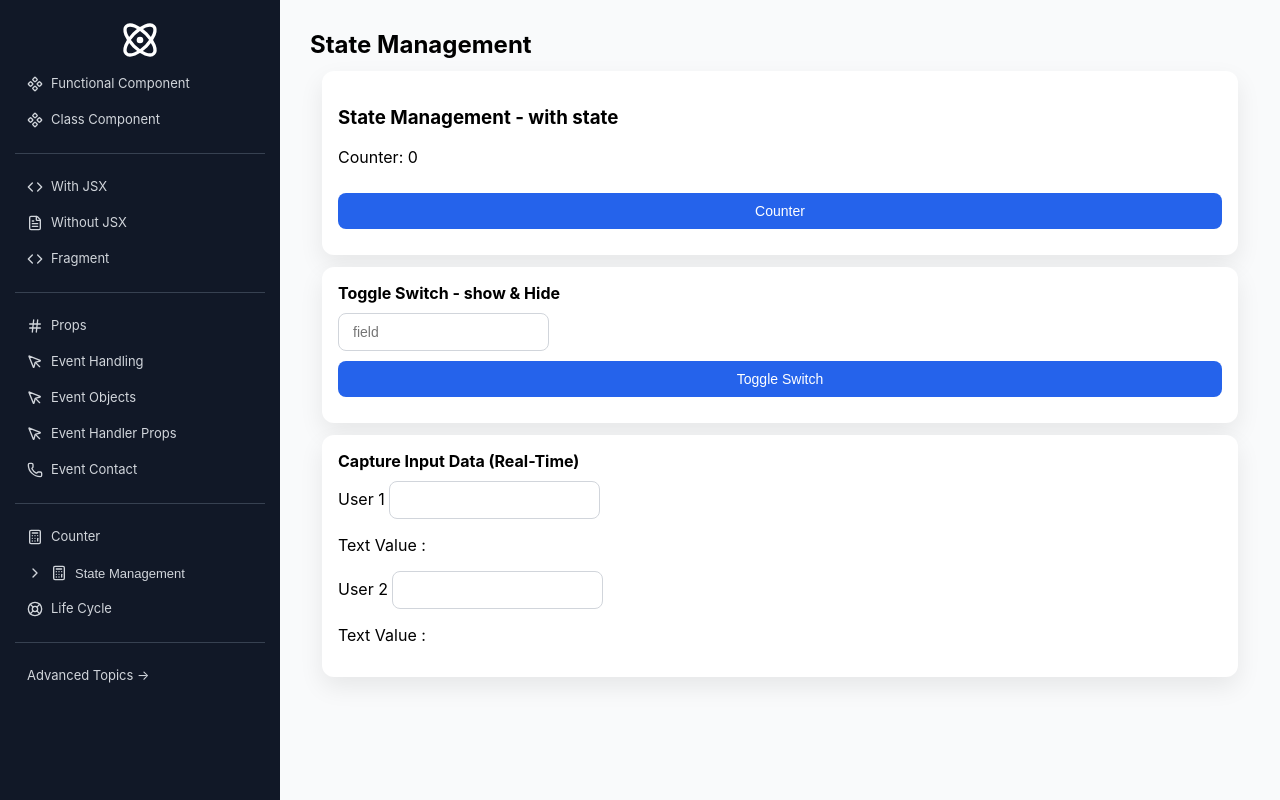
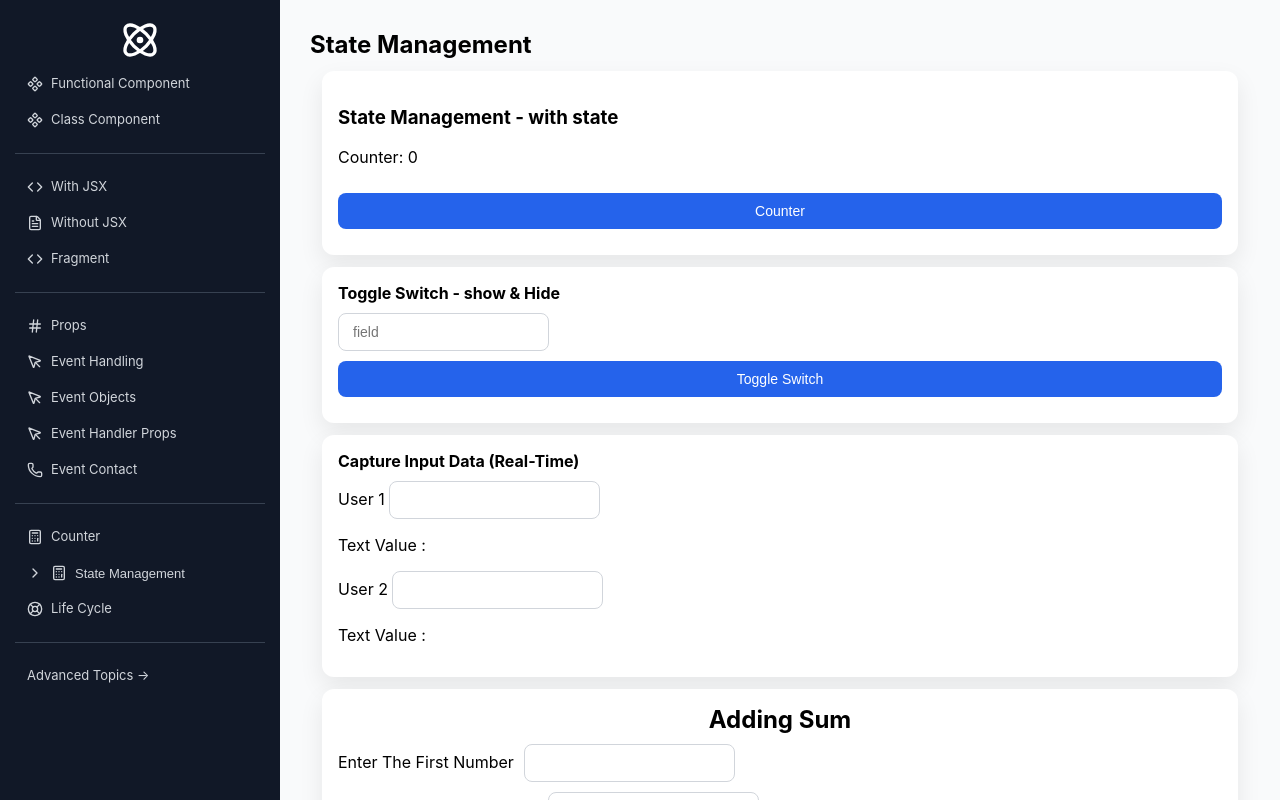
Before and after one commit to mahapatra079/my-app, a React (Create React App) app: page /state in a window 1280 px wide. Built offline with nearby package versions, Linux system fonts and the light colour scheme.

Commit message:
optimization components

```diff
--- a/src/AddingSum.js
+++ b/src/components/state-management/AddingSum.js
@@ -13,12 +13,12 @@ function AddingSum (){
     }
 
     return(
-        <div className="adding-sum">
-            <h2 className="textCenter">Adding Sum </h2>
+        <div className="card">
+            <h2 className="textCenter mb-10">Adding Sum </h2>
             <div>
                 <div>
                     <label>Enter The First Number</label>
-                    <input type="number" className="form-control" onChange={(e)=> setValue1(e.target.value)}/>
+                    <input type="number" className="form-control ml-10 mb-10" onChange={(e)=> setValue1(e.target.value) }/>
                     {/* React passes event, not value. */}
                     {/*
                          . onChange captures user input and updates component state using the event object
@@ -34,13 +34,13 @@ function AddingSum (){
                 </div>
                 <div>
                     <label>Enter The Second Number</label>
-                    <input type="number" className="form-control" onChange={(e)=> setValue2(e.target.value)}/>
+                    <input type="number" className="form-control ml-10 mb-10" onChange={(e)=> setValue2(e.target.value)} />
                 </div>
             </div>
               <button type="button" onClick={AddingSum} className="addBtn">Add</button>
              <div>
                 <label>Sum</label>
-                <input type="number" className="form-control" value={addValue} />
+                <input type="number" className="form-control ml-10 mb-10" value={addValue} />
             </div>
         </div>
     )
--- a/src/components/state-management/StateCounter.js
+++ b/src/components/state-management/StateCounter.js
@@ -2,6 +2,7 @@
 import { useState } from 'react'
 import ToggleSwitch from './ToggleSwitch';
 import CaptureInputData from './CaptureInputData';
+import AddingSum from './AddingSum';
 
 export const StateCounter = () =>{
     // const [count, setCount] = useState(0);
@@ -31,7 +32,8 @@ export const StateCounter = () =>{
                 <button type="button" className="addBtn" onClick={handleStateCounter}>Counter</button>
             </div>
             <ToggleSwitch />
-            <CaptureInputData/>
+            <CaptureInputData />
+            <AddingSum/>
         </>
     )
 }
```
